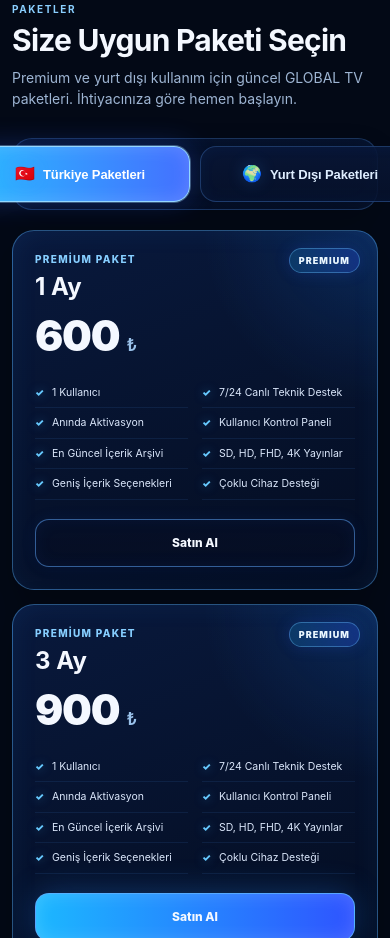
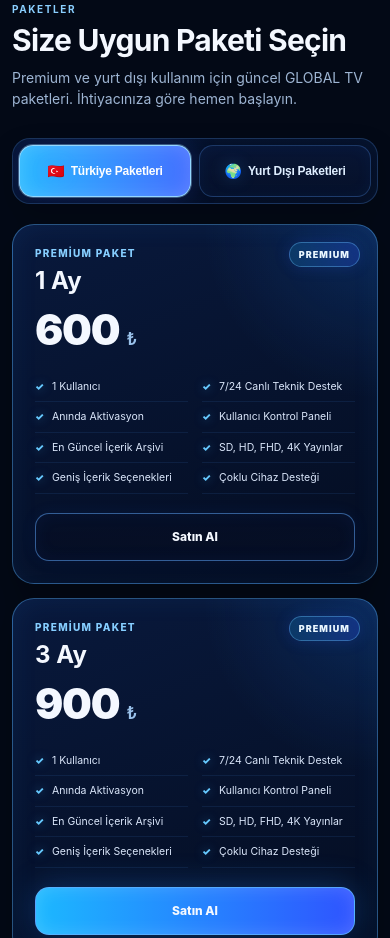
Before and after one commit to esat7072/globalizle, a plain HTML site: page index.html in a window 390 px wide. Shown: the part 1159-2097 px from the top of the page. Drawn offline with Linux system fonts and the light colour scheme.

Commit message:
Add files via upload

```diff
--- a/index.html
+++ b/index.html
@@ -1051,31 +1051,39 @@
   /* package selector */
   .pricing-switch{
     display:grid!important;
-    grid-template-columns:1fr 1fr!important;
-    gap:10px!important;
+    grid-template-columns:minmax(0,1fr) minmax(0,1fr)!important;
+    gap:8px!important;
+    width:100%!important;
+    max-width:100%!important;
     margin:0 0 20px!important;
-    padding:7px!important;
-    border-radius:20px!important;
+    padding:6px!important;
+    border-radius:18px!important;
     border:1px solid rgba(86,159,255,.26);
     background:linear-gradient(180deg,rgba(6,18,45,.74),rgba(5,14,34,.92));
     box-shadow:0 12px 28px rgba(0,0,0,.18), inset 0 0 20px rgba(54,132,255,.06);
+    overflow:hidden!important;
   }
   .pricing-switch button{
-    min-height:56px!important;
-    padding:0 12px!important;
-    border-radius:16px!important;
-    font-size:13px!important;
+    width:100%!important;
+    min-width:0!important;
+    max-width:100%!important;
+    min-height:52px!important;
+    padding:0 8px!important;
+    border-radius:14px!important;
+    font-size:12px!important;
     font-weight:900!important;
     display:flex!important;
     align-items:center!important;
     justify-content:center!important;
-    gap:8px!important;
+    gap:6px!important;
     border:1px solid rgba(86,159,255,.28)!important;
     background:linear-gradient(180deg,rgba(9,23,55,.88),rgba(7,18,44,.84))!important;
     box-shadow:inset 0 0 16px rgba(42,118,255,.05);
-  }
-  .pricing-switch button .switch-emoji{font-size:16px;line-height:1;filter:drop-shadow(0 0 8px rgba(53,146,255,.22));}
-  .pricing-switch button .switch-label{display:inline-block;letter-spacing:-.01em;}
+    overflow:hidden!important;
+    white-space:nowrap!important;
+  }
+  .pricing-switch button .switch-emoji{font-size:14px;line-height:1;flex:0 0 auto;filter:drop-shadow(0 0 8px rgba(53,146,255,.22));}
+  .pricing-switch button .switch-label{display:block;min-width:0;overflow:hidden;text-overflow:clip;white-space:nowrap;letter-spacing:-.02em;}
   .pricing-switch button.active{
     background:linear-gradient(90deg,#2bb8ff,#4470ff)!important;
     color:#fff!important;
@@ -1151,6 +1159,9 @@
 }
 
 @media (max-width:380px){
+  .pricing-switch{gap:6px!important;padding:5px!important}
+  .pricing-switch button{font-size:10.5px!important;padding:0 5px!important;gap:4px!important;min-height:48px!important}
+  .pricing-switch button .switch-emoji{font-size:13px!important}
   .mobile-topbar{grid-template-columns:auto 1fr!important}
   .mobile-quick-link.telegram{display:none!important}
   .hero-brand-title{font-size:43px!important}
```
